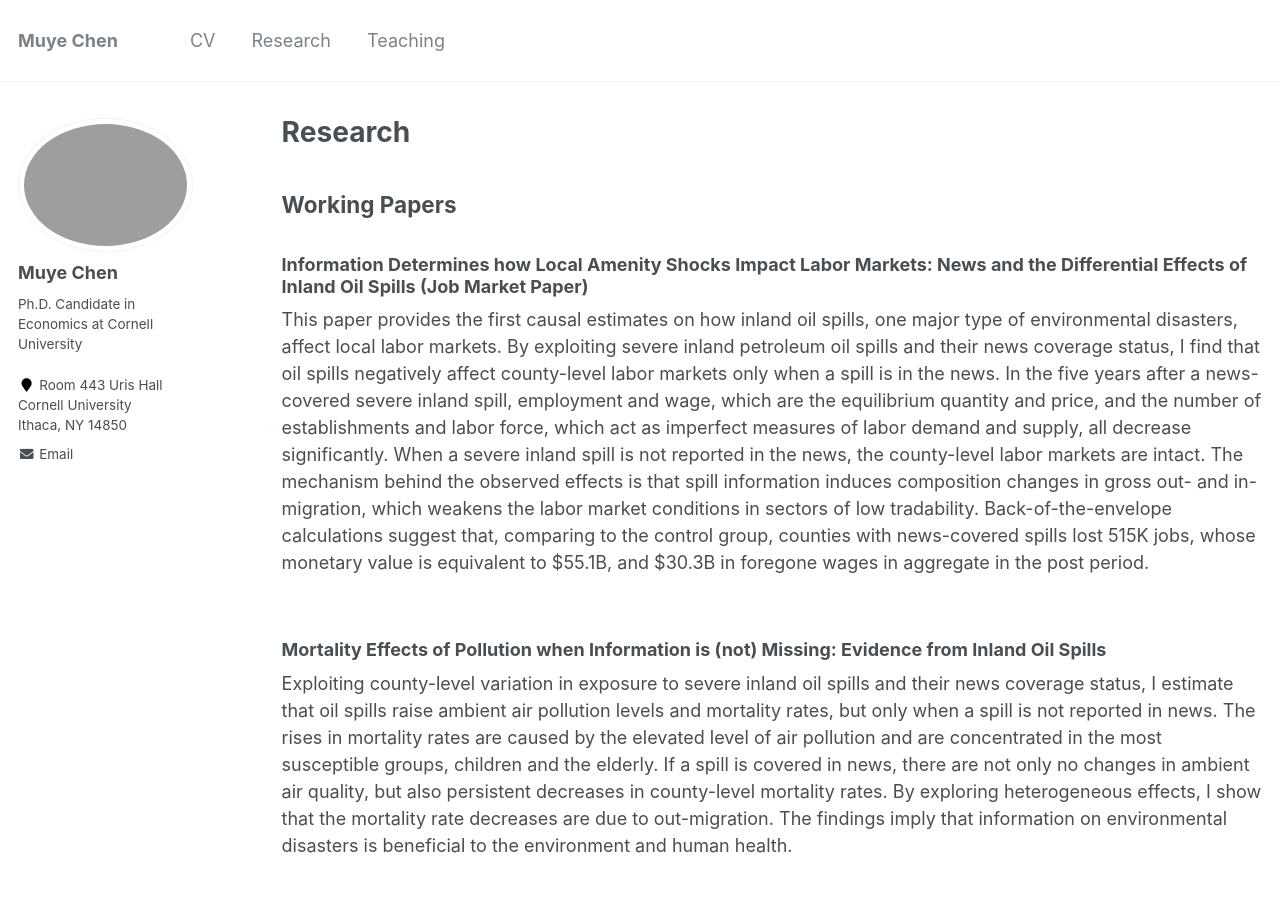
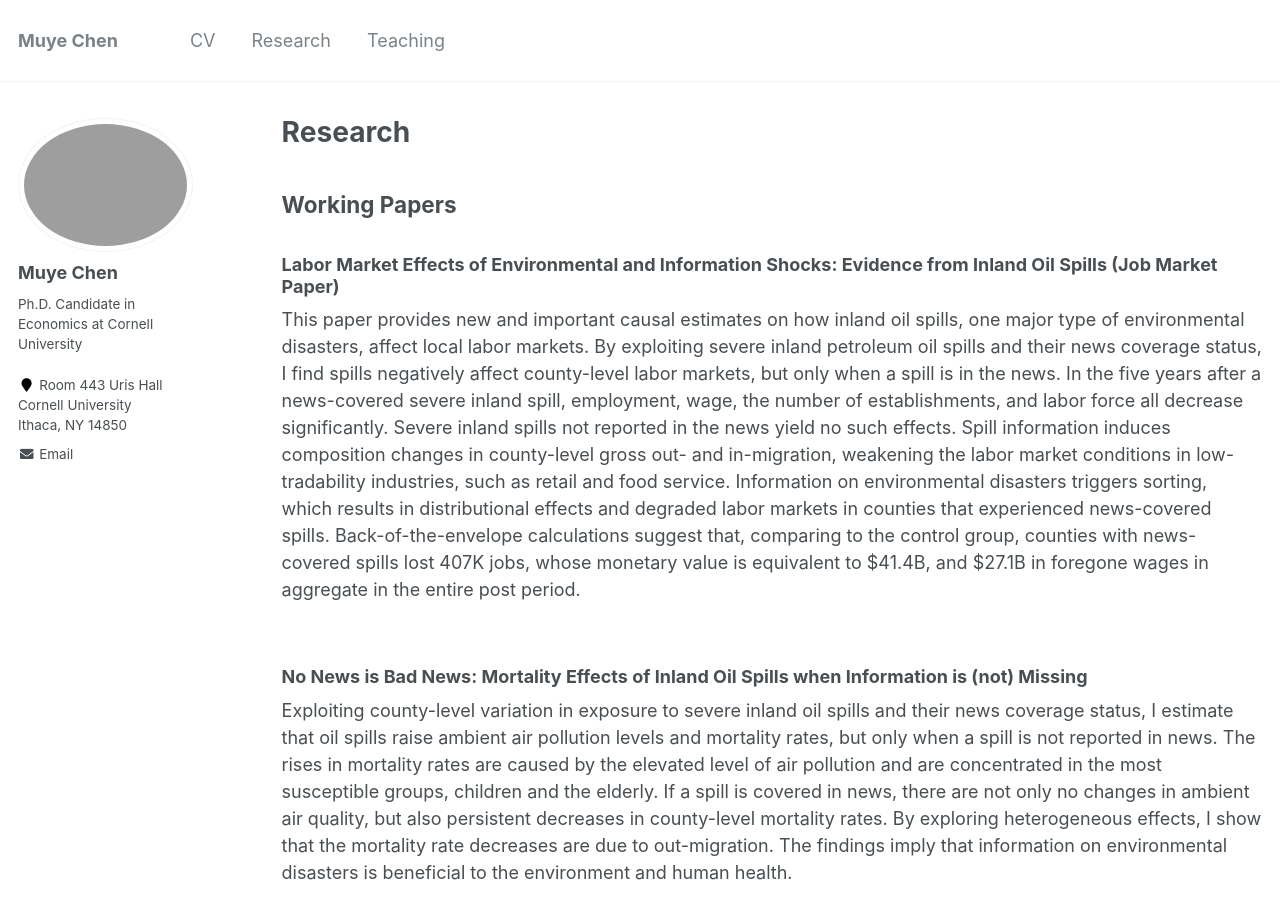
Before and after one commit to muyechenecon/muyechenecon.github.io, a Jekyll site: the page built from _pages/research.md, in a window 1280 px wide and 900 px high. Built offline with Jekyll 4.4.1, drawn with Linux system fonts in a browser that asks for light colours.

Commit message:
Update research.md

```diff
--- a/_pages/research.md
+++ b/_pages/research.md
@@ -15,11 +15,11 @@ author_profile: true
 Revise & resubmit, <i> American Economic Journal: Economic Policy </i> </p> </div> <br>
 -->
 
-<div><h3>Information Determines how Local Amenity Shocks Impact Labor Markets: News and the Differential Effects of Inland Oil Spills (Job Market Paper)</h3></div>
-<div>This paper provides the first causal estimates on how inland oil spills, one major type of environmental disasters, affect local labor markets. By exploiting severe inland petroleum oil spills and their news coverage status, I find that oil spills negatively affect county-level labor markets only when a spill is in the news. In the five years after a news-covered severe inland spill, employment and wage, which are the equilibrium quantity and price, and the number of establishments and labor force, which act as imperfect measures of labor demand and supply, all decrease significantly. When a severe inland spill is not reported in the news, the county-level labor markets are intact. The mechanism behind the observed effects is that spill information induces composition changes in gross out- and in-migration, which weakens the labor market conditions in sectors of low tradability. Back-of-the-envelope calculations suggest that, comparing to the control group, counties with news-covered spills lost 515K jobs, whose monetary value is equivalent to \$55.1B, and \$30.3B in foregone wages in aggregate in the post period.</div> <br>
+<div><h3>Labor Market Effects of Environmental and Information Shocks: Evidence from Inland Oil Spills (Job Market Paper)</h3></div>
+<div>This paper provides new and important causal estimates on how inland oil spills, one major type of environmental disasters, affect local labor markets. By exploiting severe inland petroleum oil spills and their news coverage status, I find spills negatively affect county-level labor markets, but only when a spill is in the news. In the five years after a news-covered severe inland spill, employment, wage, the number of establishments, and labor force all decrease significantly. Severe inland spills not reported in the news yield no such effects. Spill information induces composition changes in county-level gross out- and in-migration, weakening the labor market conditions in low-tradability industries, such as retail and food service. Information on environmental disasters triggers sorting, which results in distributional effects and degraded labor markets in counties that experienced news-covered spills. Back-of-the-envelope calculations suggest that, comparing to the control group, counties with news-covered spills lost 407K jobs, whose monetary value is equivalent to \$41.4B, and \$27.1B in foregone wages in aggregate in the entire post period.</div> <br>
 
 
-<div><h3>Mortality Effects of Pollution when Information is (not) Missing: Evidence from Inland Oil Spills</h3></div>
+<div><h3>No News is Bad News: Mortality Effects of Inland Oil Spills when Information is (not) Missing</h3></div>
 <div> Exploiting county-level variation in exposure to severe inland oil spills and their news coverage status, I estimate that oil spills raise ambient air pollution levels and mortality rates, but only when a spill is not reported in news. The rises in mortality rates are caused by the elevated level of air pollution and are concentrated in the most susceptible groups, children and the elderly. If a spill is covered in news, there are not only no changes in ambient air quality, but also persistent decreases in county-level mortality rates. By exploring heterogeneous effects, I show that the mortality rate decreases are due to out-migration. The findings imply that information on environmental disasters is beneficial to the environment and human health.</div>
 </p>
 
```
